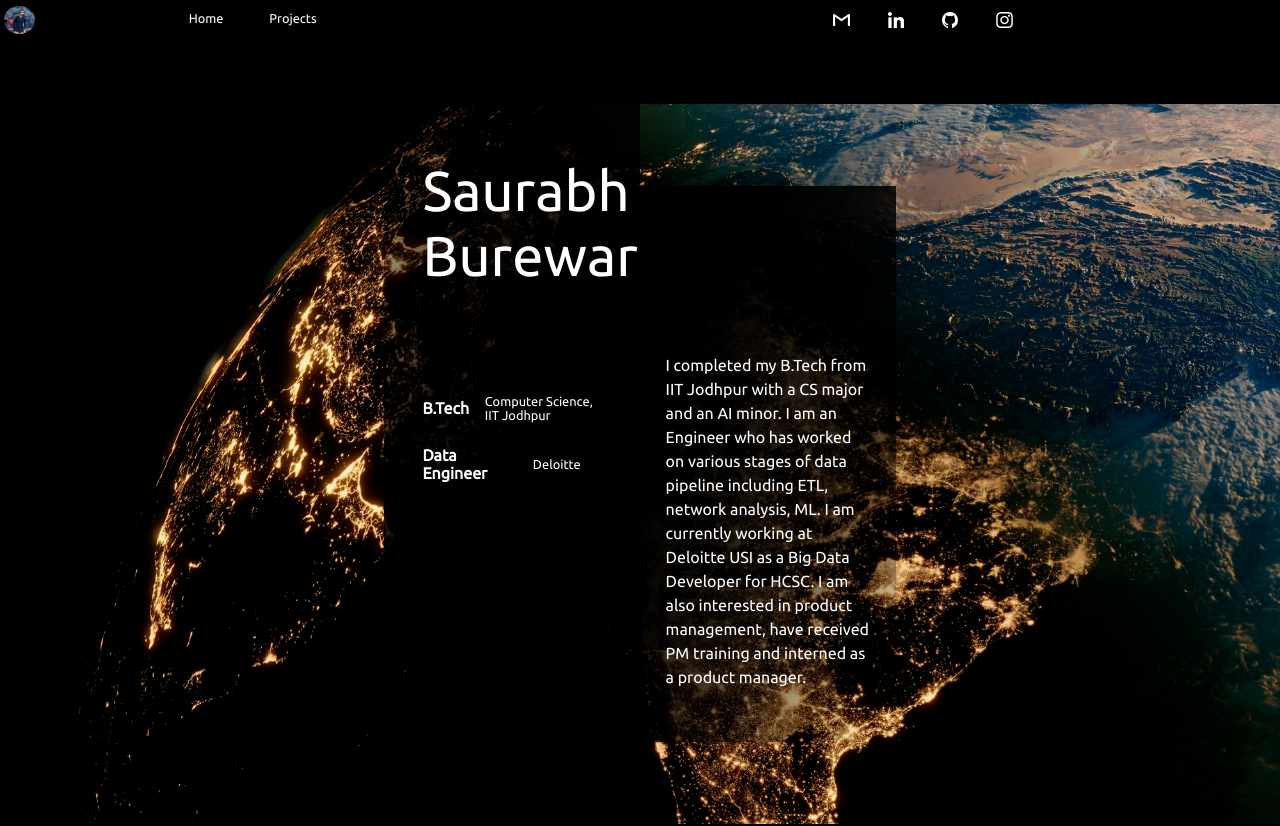
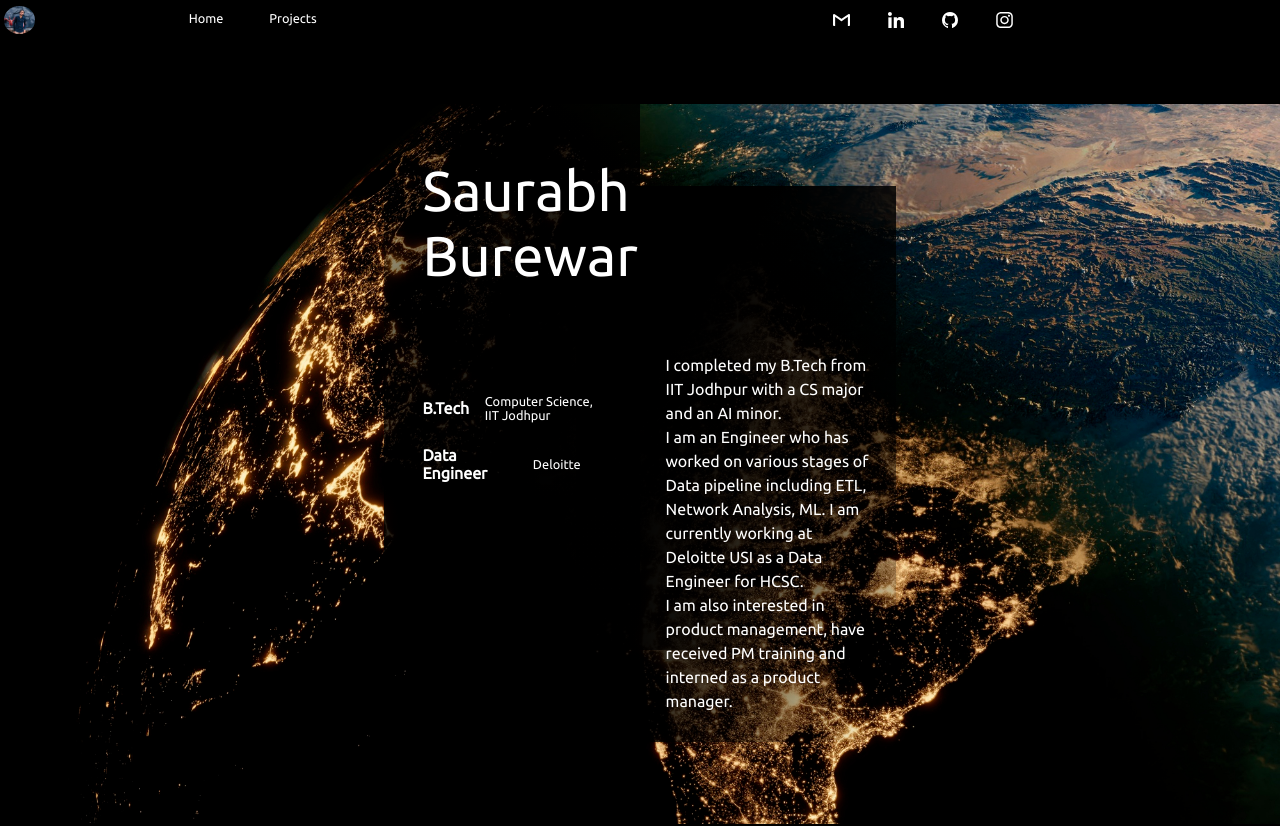
Before and after one commit to saurabhburewar/portfolio, a React (Create React App) app: page / in a window 1280 px wide. Shown: the top 826 px of the page. Built offline with nearby package versions, Linux system fonts and the light colour scheme.

Commit message:
Update home.js

```diff
--- a/src/components/Home/home.js
+++ b/src/components/Home/home.js
@@ -15,7 +15,7 @@ export default function Home() {
                 <div className="bcktitle"></div>
                 <div className="bckmask"></div>
                 <div className="desctitle">
-                    <div className="titleIntro">I completed my B.Tech from IIT Jodhpur with a CS major and an AI minor. I am an Engineer who has worked on various stages of data pipeline including ETL, network analysis, ML. I am currently working at Deloitte USI as a Big Data Developer for HCSC. I am also interested in product management, have received PM training and interned as a product manager.</div>
+                    <div className="titleIntro">I completed my B.Tech from IIT Jodhpur with a CS major and an AI minor. <br />I am an Engineer who has worked on various stages of Data pipeline including ETL, Network Analysis, ML. I am currently working at Deloitte USI as a Data Engineer for HCSC. <br />I am also interested in product management, have received PM training and interned as a product manager.</div>
                 </div>
                 <div className="title">
                     <div className="titleName">Saurabh <br /> Burewar</div>
```
